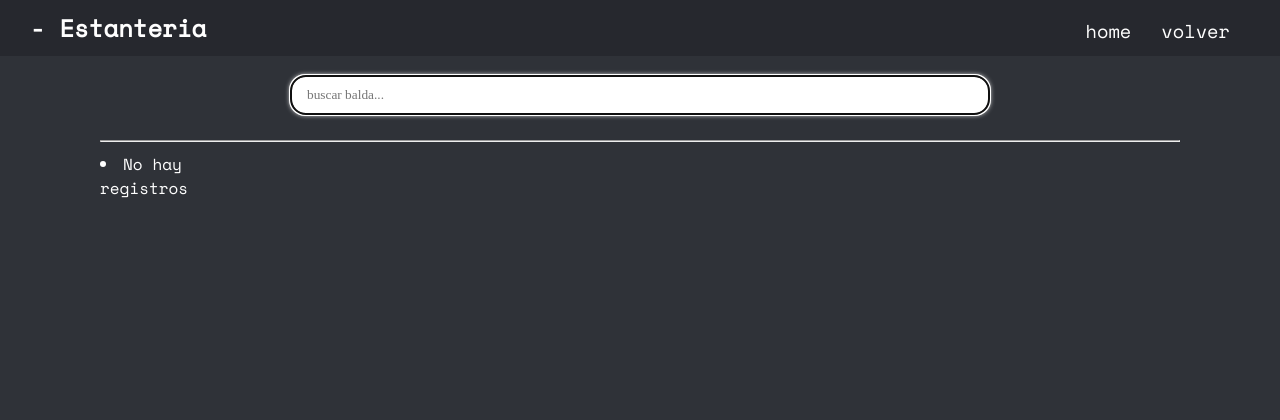
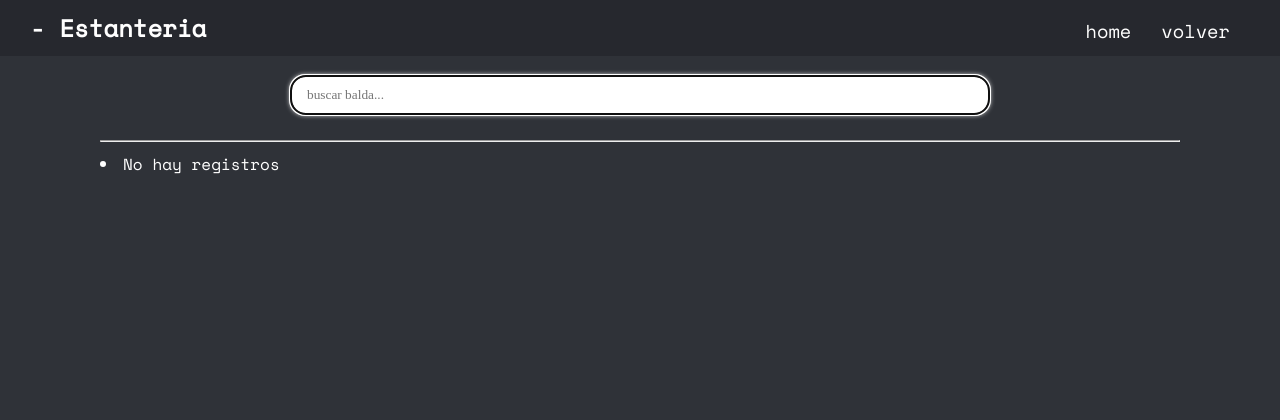
Before and after one commit to PabloSato/LibreriaPHP, a PHP site: page /ver/verBalda.php in a window 1280 px wide. Shown: the top 420 px of the page. Run offline with PHP 8.4, Linux system fonts and the light colour scheme; data comes from the database, SQL or seed files in the repository; data that the repository does not hold is empty; some web fonts are replaced.

Commit message:
arreglando grid x2

```diff
--- a/inc/st_balda.php
+++ b/inc/st_balda.php
@@ -8,7 +8,7 @@ if($nfilas_balda>0){
     for($i=0; $i<$nfilas_balda;$i++){
         $nume += 1;
         $fila = mysqli_fetch_array($consulta_balda);
-        ?><div class="gal_libros">
+        ?><div class="gal_libros_colec">
             <a href="../ver/verLibroBalda.php?id=<?=$fila["id"]?>">
                 <div class="port_colec" onmouseover="showTtl('<?=$fila["id"]?>')" onmouseout="hideTtl('<?=$fila["id"]?>')">
                     <img src="../img/balda/balda<?= $nume ?>.png" alt="numero balda">
--- a/ver/verBalda.php
+++ b/ver/verBalda.php
@@ -41,7 +41,7 @@ if(isset($_GET["id"])){
                       title="Type in a name" autofocus>
            </div>
             <hr>
-            <div class="gal_total">
+            <div class="gal_total_colec">
                 <?php include '../inc/st_balda.php';?>
             </div>
 
```
